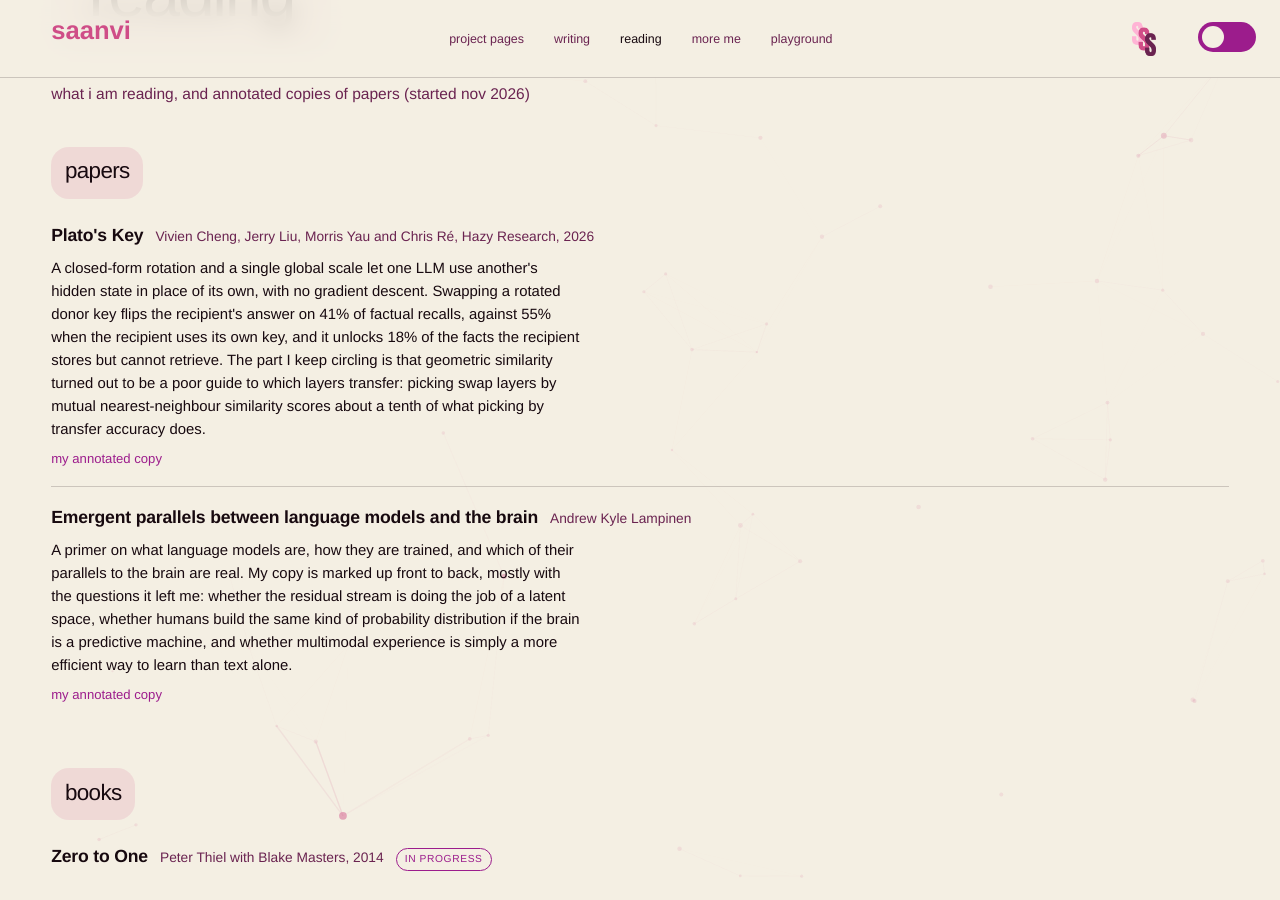
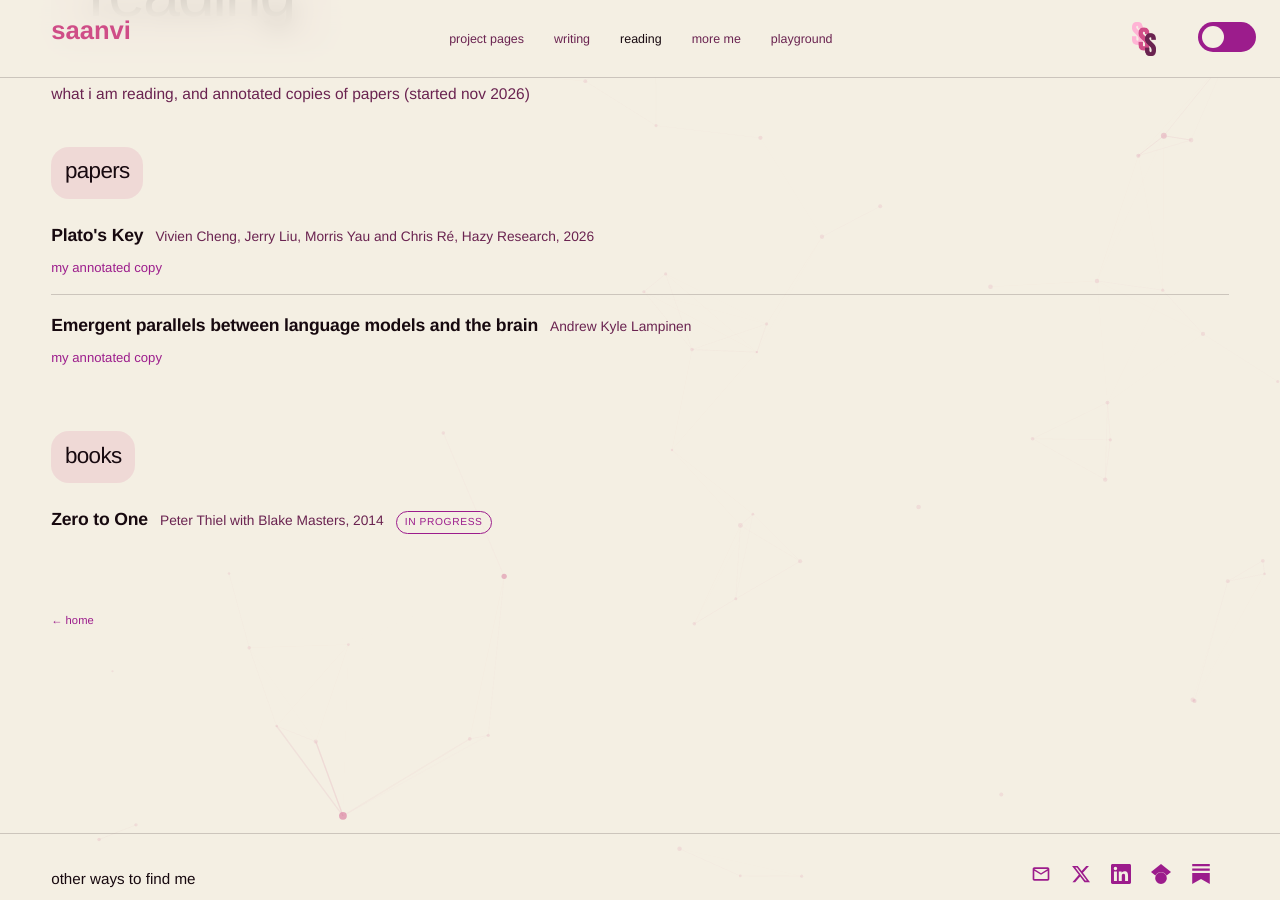
Before and after one commit to saanviiyer/saanviiyer.github.io, a Jekyll site: the page built from pages/reading.html, in a window 1280 px wide and 900 px high, scrolled down 234 px. Built offline with Jekyll 4.4.1, drawn with Linux system fonts in a browser that asks for light colours; some web fonts are replaced.

Commit message:
Drop the reading summaries, and cut the playground blurbs to one line each

```diff
--- a/_data/reading.yml
+++ b/_data/reading.yml
@@ -17,13 +17,7 @@
   author: "Vivien Cheng, Jerry Liu, Morris Yau and Chris Ré, Hazy Research"
   kind: "paper"
   year: "2026"
-  note: "A closed-form rotation and a single global scale let one LLM use another's hidden
-    state in place of its own, with no gradient descent. Swapping a rotated donor key
-    flips the recipient's answer on 41% of factual recalls, against 55% when the recipient
-    uses its own key, and it unlocks 18% of the facts the recipient stores but cannot
-    retrieve. The part I keep circling is that geometric similarity turned out to be a
-    poor guide to which layers transfer: picking swap layers by mutual nearest-neighbour
-    similarity scores about a tenth of what picking by transfer accuracy does."
+  note: ""
   link: "https://hazyresearch.stanford.edu/blog/2026-11-25-platos-key"
   annotated: "/assets/pdfs/annotated/platos-key-annotated.pdf"
   status: ""
@@ -32,12 +26,7 @@
   author: "Andrew Kyle Lampinen"
   kind: "paper"
   year: ""
-  note: "A primer on what language models are, how they are trained, and which of their
-    parallels to the brain are real. My copy is marked up front to back, mostly with the
-    questions it left me: whether the residual stream is doing the job of a latent space,
-    whether humans build the same kind of probability distribution if the brain is a
-    predictive machine, and whether multimodal experience is simply a more efficient way
-    to learn than text alone."
+  note: ""
   link: ""
   annotated: "/assets/pdfs/annotated/lampinen-emergent-parallels-annotated.pdf"
   status: ""
--- a/pages/playground.html
+++ b/pages/playground.html
@@ -22,49 +22,49 @@ permalink: /playground/
 
     <div class="play-item">
       <h3 class="play-title"><a href="https://saanviiyer.github.io/dice/" target="_blank" rel="noopener">dice</a></h3>
-      <p class="play-line">i built dice as a small music studio that runs in the browser. your hand on camera plays chords, and you can record your vocals over them and beatbox a drum pattern into a step grid. it can also try mixing your takes, changing one level or eq setting at a time, explaining each change and undoing any that doesn't help. the songs are still yours to write.</p>
+      <p class="play-line">a music studio in your browser where your hand on camera plays the chords and the mixing engineer is an agent.</p>
       <p class="play-links"><a href="https://saanviiyer.github.io/dice/" target="_blank" rel="noopener">live</a><a href="https://github.com/saanviiyer/dice" target="_blank" rel="noopener">code</a></p>
     </div>
 
     <div class="play-item">
       <h3 class="play-title"><a href="https://saanviiyer.github.io/rele/" target="_blank" rel="noopener">it's <abbr title="reinforcement learning" style="text-decoration: none; cursor: help;">ReLe</abbr> that simple?</a></h3>
-      <p class="play-line">i built this to learn reinforcement learning by running it. twelve chapters follow stanford's cs 224r lecture by lecture, alongside aaditya nalawade's rl notes. the chapters start at a row of slot machines and end at rlhf, dpo and grpo. in between they cover value iteration, imitation, policy gradients, ppo, q-learning and offline rl. every agent learns live in your browser, and a test checks every number on the page.</p>
+      <p class="play-line">twelve chapters from slot machines to grpo, where every agent trains live in your browser while you read.</p>
       <p class="play-links"><a href="https://saanviiyer.github.io/rele/" target="_blank" rel="noopener">live</a><a href="https://github.com/saanviiyer/rele" target="_blank" rel="noopener">code</a></p>
     </div>
 
     <div class="play-item">
       <h3 class="play-title"><a href="https://saanviiyer.github.io/inann/" target="_blank" rel="noopener">inann</a></h3>
-      <p class="play-line">i built inann so you can walk through a trained network's insides in 3D, entirely in your browser. drop in your own ONNX model and its layers become rooms you can fly through. each layer gets a feature room, and you can steer the model or train a sparse autoencoder live on any layer.</p>
+      <p class="play-line">drop in your own model and fly through its layers as rooms you can walk around inside.</p>
       <p class="play-links"><a href="https://saanviiyer.github.io/inann/" target="_blank" rel="noopener">live</a><a href="https://github.com/saanviiyer/inann" target="_blank" rel="noopener">code</a></p>
     </div>
 
     <div class="play-item">
       <h3 class="play-title"><a href="{{ '/playground/sae/' | relative_url }}">sparse autoencoders, live</a></h3>
-      <p class="play-line">a scroll-driven explainer of sparse autoencoders. scroll and a 3D picture of a toy model's activations comes apart into its hidden features, step by step, from superposition through training to steering. your browser trains every autoencoder on the page, and every number in the text comes from those runs.</p>
+      <p class="play-line">scroll and watch a tangle of activations come apart into the features hiding inside it.</p>
       <p class="play-links"><a href="{{ '/playground/sae/' | relative_url }}">interactive</a></p>
     </div>
 
     <div class="play-item">
       <h3 class="play-title"><a href="https://saanviiyer.github.io/lattice/" target="_blank" rel="noopener">lattice</a></h3>
-      <p class="play-line">i built an AI-native research workspace that keeps a paper library, pdf highlights, linked notes and a force-directed knowledge graph in one app. you can also hand your library to a model built from your own records. the live demo opens on a sample workspace.</p>
+      <p class="play-line">your papers, highlights and notes as one living knowledge graph you can ask questions of.</p>
       <p class="play-links"><a href="https://saanviiyer.github.io/lattice/" target="_blank" rel="noopener">live</a><a href="https://github.com/saanviiyer/lattice" target="_blank" rel="noopener">code</a></p>
     </div>
 
     <div class="play-item">
       <h3 class="play-title"><a href="{{ '/playground/speech-ultrasound/' | relative_url }}">speech in ultrasound and in silico</a></h3>
-      <p class="play-line">i ran one speech experiment through two very different windows on the brain, a functional ultrasound recording of auditory cortex and meta's tribe v2 brain model, to see where they agree. i found an onset-shift fit that reverses the direction of the original pipeline. i also measured the shape of the cortical response myself and probed what the model counts as speech. every result here is interactive.</p>
+      <p class="play-line">one speech experiment seen through a real brain and a model brain, to find out where they disagree.</p>
       <p class="play-links"><a href="{{ '/playground/speech-ultrasound/' | relative_url }}">interactive</a><a href="https://github.com/saanviiyer/fusi-tribe-speech" target="_blank" rel="noopener">code</a></p>
     </div>
 
     <div class="play-item">
       <h3 class="play-title"><a href="{{ '/playground/biopack/' | relative_url }}">biopack</a></h3>
-      <p class="play-line">i built a protein viewer that runs in the browser and takes pymol-style commands. you can fetch any pdb structure or drop in your own, select residues, measure contacts, and compare what an amino-acid substitution would change at that position.</p>
+      <p class="play-line">pull up any protein structure and mutate a residue to see what breaks, all from the command line.</p>
       <p class="play-links"><a href="{{ '/playground/biopack/' | relative_url }}">interactive</a></p>
     </div>
 
     <div class="play-item">
       <h3 class="play-title"><a href="https://github.com/saanviiyer/rxiver" target="_blank" rel="noopener">rxiver</a></h3>
-      <p class="play-line">i built rxiver as an arxiv research workspace. it recommends papers and files them into folders, exports citations, and holds research chats grounded in the papers you save.</p>
+      <p class="play-line">an arxiv workspace that finds your next paper and argues about it with you.</p>
       <p class="play-links"><a href="https://github.com/saanviiyer/rxiver" target="_blank" rel="noopener">code</a></p>
       <!-- TODO (live): add a "live" link once a deployed URL is available. -->
     </div>
@@ -77,7 +77,7 @@ permalink: /playground/
 
     <div class="play-item">
       <h3 class="play-title"><a href="{{ '/assets/portfolio/full/hunt-the-wumpus.mp4' | relative_url }}" target="_blank" rel="noopener">hunt the wumpus</a></h3>
-      <p class="play-line">a text game my high school swenext team built for microsoft's state-wide hunt the wumpus contest, where we placed second. you move through a cave of connected rooms, read what drifts in from next door, and decide whether to walk on or shoot. the video is a run through it.</p>
+      <p class="play-line">a cave, a monster you never see, and the smell of it drifting in from the next room.</p>
       <p class="play-links"><a href="{{ '/assets/portfolio/full/hunt-the-wumpus.mp4' | relative_url }}" target="_blank" rel="noopener">video</a></p>
     </div>
 
```
